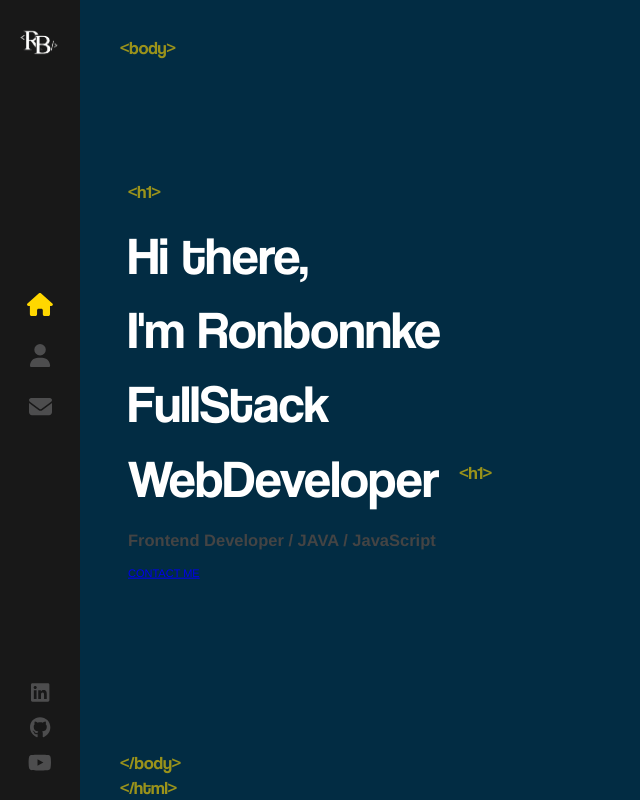
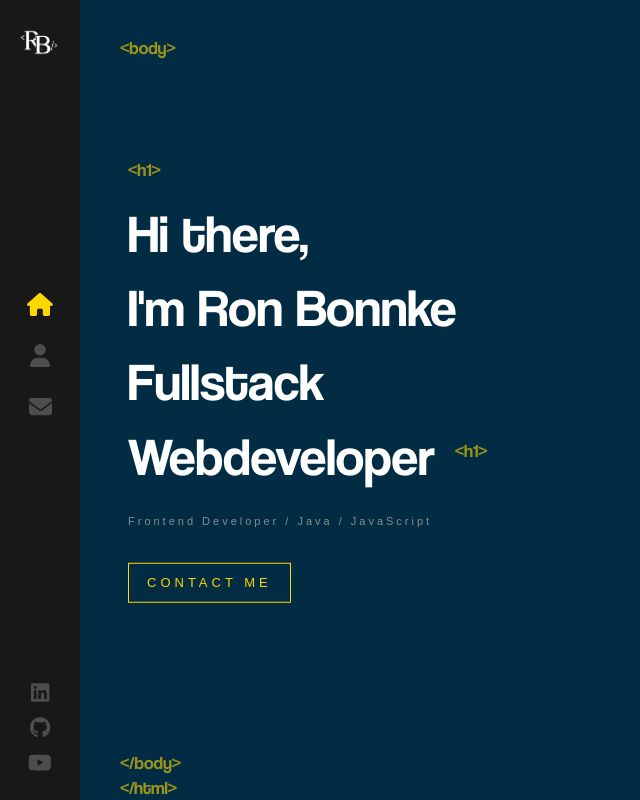
Before and after one commit to ronbonnke/portfolio, a React (Create React App) app in the folder portfolio/: page / in a window 1280 px wide. Shown: the whole page, without its empty margins (0-640 px from the left). Built offline with nearby package versions, Linux system fonts and the light colour scheme.

Commit message:
your message

```diff
--- /dev/null
+++ b/portfolio/src/components/AnimatedLetters/index.js
@@ -0,0 +1 @@
+import './index.scss'
--- a/portfolio/src/components/Home/index.js
+++ b/portfolio/src/components/Home/index.js
@@ -9,13 +9,12 @@
       <div className="text-zone">
         <h1>
           Hi there, <br />
-          I'm Ron
+          I'm Ron Bonnke
           {/* <img src={LogoTitle} alt="developer" /> */}
-          bonnke
           <br />
-          FullStack WebDeveloper
+          Fullstack Webdeveloper
         </h1>
-        <h2>Frontend Developer / JAVA / JavaScript </h2>
+        <h2>Frontend Developer / Java / JavaScript </h2>
         <Link to="/contact" className="flat-button">
           CONTACT ME
         </Link>
--- a/portfolio/src/components/Home/index.scss
+++ b/portfolio/src/components/Home/index.scss
@@ -37,6 +37,38 @@
         }
         img {
             width: 32px;
+            margin-left: 20px;
+            height: auto;
+            animation: rotateIn 1s linear both;
+            animation-delay: 1.4s;
+        }
+    }
+    h2 {
+        color: #8d8d8d;
+        margin-top: 20px;
+        font-weight: 400;
+        font-size: 11px;
+        font-family: sans-serif;
+        letter-spacing: 3px;
+        animation: fadeIn 1s 1.8s backwards;
+    }
+    .flat-button {
+        color: #ffd700;
+        font-size: 13px;
+        font-weight: 400;
+        letter-spacing: 4px;
+        font-family: sans-serif;
+        text-decoration: none;
+        padding: 10px 18px;
+        border: 1px solid #ffd700;
+        margin-top: 25px;
+        float: left;
+        animation: fadeIn 1s 1.8s backwards;
+        white-space: nowrap;
+
+        &:hover {
+            background-color: #ffd700;
+            color: #333;
         }
     }
 }
```
Also changed, not shown: portfolio/src/components/AnimatedLetters/index.scss (added).
